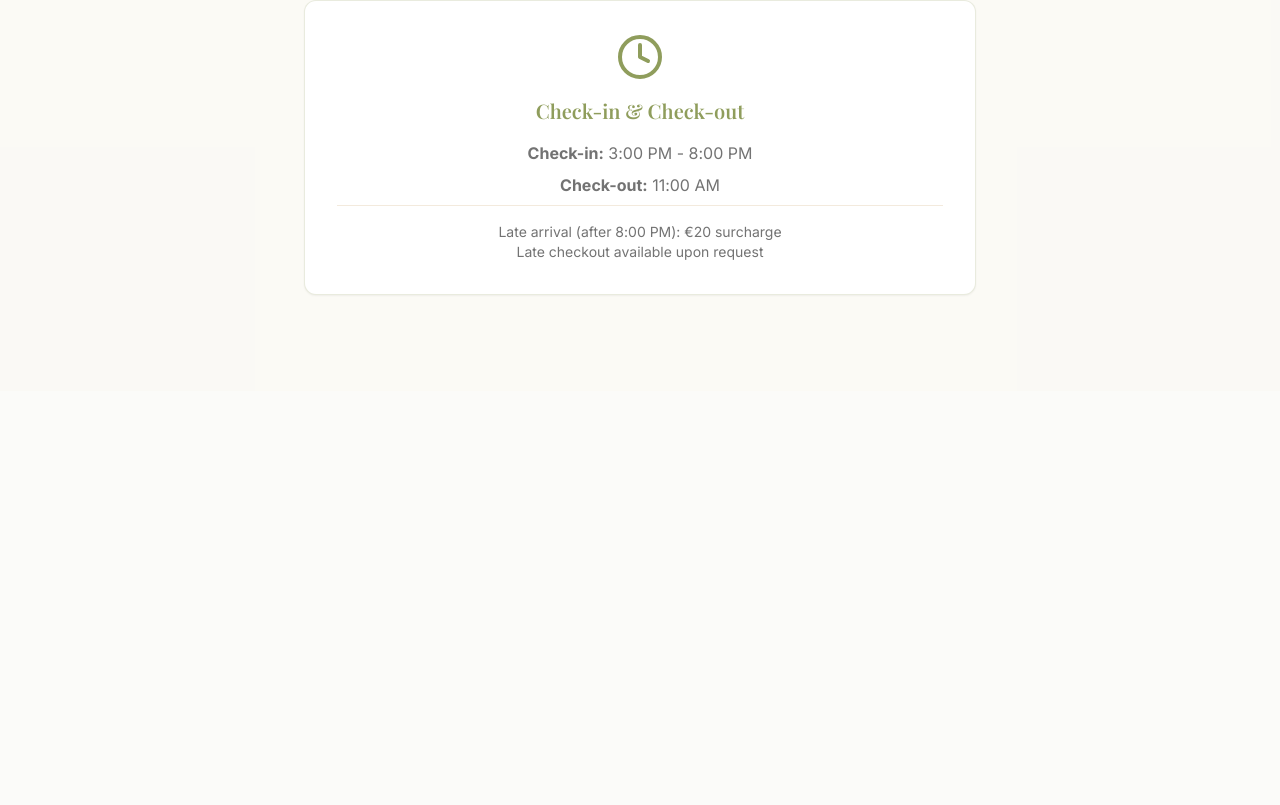
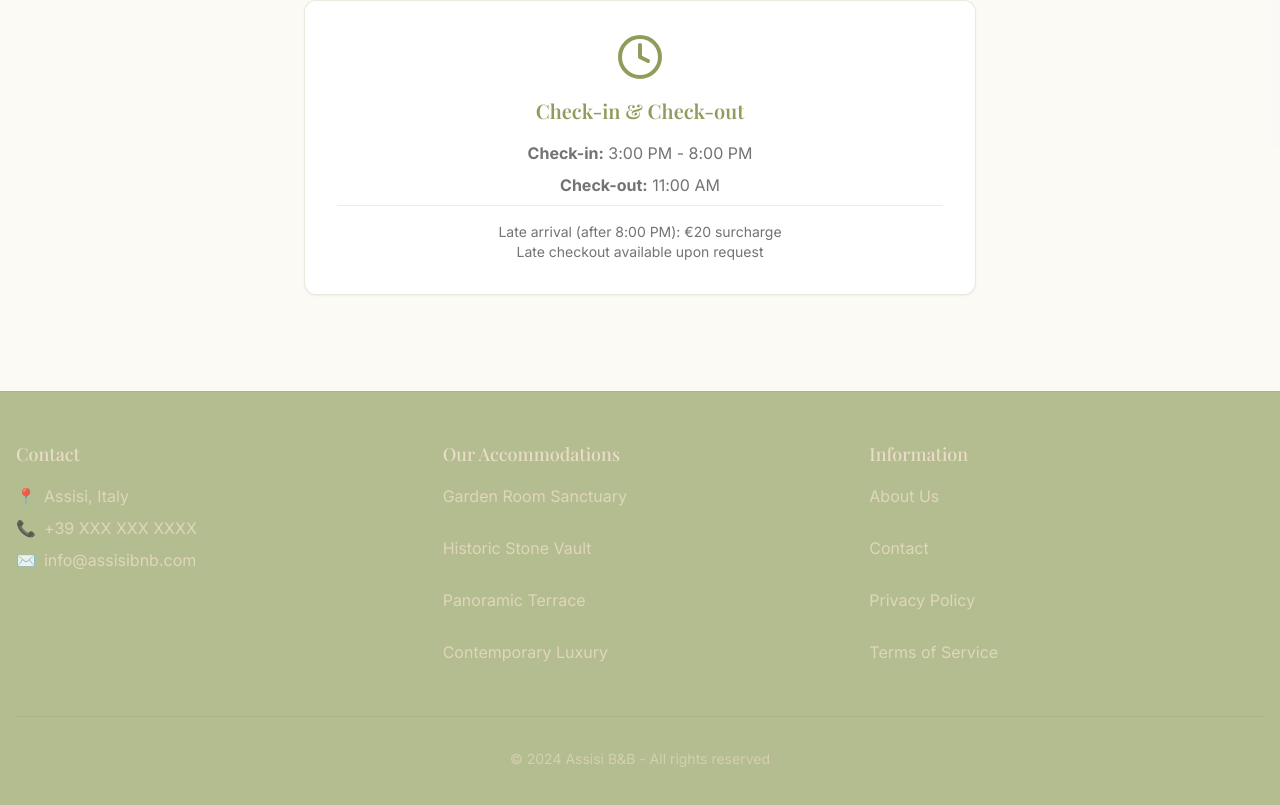
Before and after one commit to Aressand/terrazza-design-foundation, a React (Vite) app: page /about in a window 1280 px wide. Shown: the part 1886-2691 px from the top of the page. Before the commit the page ends 2277 px from the top, so only its background shows below. Built offline with nearby package versions, Linux system fonts and the light colour scheme; a web font is replaced by a local one.

Commit message:
Add Footer Component

```diff
--- /dev/null
+++ b/src/components/Footer.tsx
@@ -0,0 +1,101 @@
+import { Link } from "react-router-dom";
+
+const Footer = () => {
+  return (
+    <footer className="bg-sage-light border-t border-sage/20 mt-auto">
+      <div className="container mx-auto px-4 py-12">
+        <div className="grid grid-cols-1 md:grid-cols-3 gap-8">
+          {/* Contact Column */}
+          <div>
+            <h3 className="text-stone-dark font-medium text-lg mb-4">Contact</h3>
+            <div className="space-y-2 text-stone-dark/80">
+              <p className="flex items-center gap-2">
+                <span>📍</span>
+                Assisi, Italy
+              </p>
+              <p className="flex items-center gap-2">
+                <span>📞</span>
+                +39 XXX XXX XXXX
+              </p>
+              <p className="flex items-center gap-2">
+                <span>✉️</span>
+                info@assisibnb.com
+              </p>
+            </div>
+          </div>
+
+          {/* Rooms Column */}
+          <div>
+            <h3 className="text-stone-dark font-medium text-lg mb-4">Our Accommodations</h3>
+            <div className="space-y-2">
+              <Link
+                to="/rooms/garden-room"
+                className="block text-stone-dark/80 hover:text-stone-dark hover:underline transition-colors"
+              >
+                Garden Room Sanctuary
+              </Link>
+              <Link
+                to="/rooms/stone-vault-apartment"
+                className="block text-stone-dark/80 hover:text-stone-dark hover:underline transition-colors"
+              >
+                Historic Stone Vault
+              </Link>
+              <Link
+                to="/rooms/terrace-apartment"
+                className="block text-stone-dark/80 hover:text-stone-dark hover:underline transition-colors"
+              >
+                Panoramic Terrace
+              </Link>
+              <Link
+                to="/rooms/modern-apartment"
+                className="block text-stone-dark/80 hover:text-stone-dark hover:underline transition-colors"
+              >
+                Contemporary Luxury
+              </Link>
+            </div>
+          </div>
+
+          {/* Legal Column */}
+          <div>
+            <h3 className="text-stone-dark font-medium text-lg mb-4">Information</h3>
+            <div className="space-y-2">
+              <Link
+                to="/about"
+                className="block text-stone-dark/80 hover:text-stone-dark hover:underline transition-colors"
+              >
+                About Us
+              </Link>
+              <Link
+                to="/contact"
+                className="block text-stone-dark/80 hover:text-stone-dark hover:underline transition-colors"
+              >
+                Contact
+              </Link>
+              <a
+                href="#"
+                className="block text-stone-dark/80 hover:text-stone-dark hover:underline transition-colors"
+              >
+                Privacy Policy
+              </a>
+              <a
+                href="#"
+                className="block text-stone-dark/80 hover:text-stone-dark hover:underline transition-colors"
+              >
+                Terms of Service
+              </a>
+            </div>
+          </div>
+        </div>
+
+        {/* Bottom Row */}
+        <div className="mt-8 pt-8 border-t border-sage/20">
+          <p className="text-center text-stone-dark/60 text-sm">
+            © 2024 Assisi B&B - All rights reserved
+          </p>
+        </div>
+      </div>
+    </footer>
+  );
+};
+
+export default Footer;
--- a/src/components/admin/ICalSyncTester.tsx
+++ b/src/components/admin/ICalSyncTester.tsx
@@ -39,9 +39,9 @@ const ICalSyncTester = () => {
   const [testResults, setTestResults] = useState<string[]>([]);
 
   const {
-    syncCalendar,
-    clearSyncData,
-    validateICalUrl,
+    syncAllCalendars,
+    clearAvailabilityData,
+    downloadICalData,
     loading,
     error,
     progress,
@@ -63,8 +63,8 @@ const ICalSyncTester = () => {
 
     addTestResult(`Validating URL: ${url}`);
     try {
-      const isValid = await validateICalUrl(url);
-      addTestResult(`URL validation: ${isValid ? 'VALID' : 'INVALID'}`, isValid ? 'success' : 'error');
+      await downloadICalData(url);
+      addTestResult(`URL validation: VALID`, 'success');
     } catch (err) {
       addTestResult(`Validation failed: ${err instanceof Error ? err.message : 'Unknown error'}`, 'error');
     }
@@ -89,14 +89,21 @@ const ICalSyncTester = () => {
     addTestResult(`Source: ${syncSource}`);
 
     try {
-      const result = await syncCalendar(selectedRoom, url, syncSource);
+      const result = await syncAllCalendars();
 
       if (result.success) {
         addTestResult(`🎉 SYNC SUCCESS!`, 'success');
-        addTestResult(`Events processed: ${result.eventsProcessed}`, 'success');
-        addTestResult(`Dates blocked: ${result.datesBlocked}`, 'success');
+        const totalEvents = result.results.reduce((sum, r) => sum + r.eventsProcessed, 0);
+        const totalDates = result.results.reduce((sum, r) => sum + r.datesBlocked, 0);
+        addTestResult(`Events processed: ${totalEvents}`, 'success');
+        addTestResult(`Dates blocked: ${totalDates}`, 'success');
+        addTestResult(`Successful syncs: ${result.successfulSyncs}/${result.totalConfigs}`, 'success');
       } else {
-        addTestResult(`Sync failed: ${result.errors.join(', ')}`, 'error');
+        addTestResult(`Sync failed. Failed syncs: ${result.failedSyncs}/${result.totalConfigs}`, 'error');
+        const errors = result.results.filter(r => !r.success).map(r => r.error).filter(Boolean);
+        if (errors.length > 0) {
+          addTestResult(`Errors: ${errors.join(', ')}`, 'error');
+        }
       }
     } catch (err) {
       addTestResult(`Sync exception: ${err instanceof Error ? err.message : 'Unknown error'}`, 'error');
@@ -111,7 +118,7 @@ const ICalSyncTester = () => {
 
     addTestResult(`Clearing sync data for room: ${selectedRoom}`);
     try {
-      await clearSyncData(selectedRoom);
+      await clearAvailabilityData(selectedRoom);
       addTestResult('✅ Data cleared successfully', 'success');
     } catch (err) {
       addTestResult(`Clear failed: ${err instanceof Error ? err.message : 'Unknown error'}`, 'error');
--- a/src/pages/About.tsx
+++ b/src/pages/About.tsx
@@ -3,6 +3,7 @@ import SEOHead from "@/components/SEOHead";
 import MobileContactActions from "@/components/MobileContactActions";
 import { Card, CardContent } from "@/components/ui/card";
 import { Clock, Shield, Heart, Phone, MapPin, Mail, Users } from "lucide-react";
+import Footer from "@/components/Footer";
 
 // Placeholder image - you would replace with actual owner/property image
 import assisiHeroBg from "@/assets/assisi-hero-bg.jpg";
@@ -166,6 +167,7 @@ const About = () => {
           </div>
         </section>
       </main>
+      <Footer />
     </>
   );
 };
--- a/src/pages/Contact.tsx
+++ b/src/pages/Contact.tsx
@@ -15,6 +15,7 @@ import { CalendarIcon } from "lucide-react";
 import { format } from "date-fns";
 import { cn } from "@/lib/utils";
 import { toast } from "@/components/ui/use-toast";
+import Footer from "@/components/Footer";
 
 const Contact = () => {
   const [formData, setFormData] = useState({
@@ -439,6 +440,7 @@ const Contact = () => {
           </div>
         </div>
       </main>
+      <Footer />
     </>
   );
 };
--- a/src/pages/GardenRoom.tsx
+++ b/src/pages/GardenRoom.tsx
@@ -8,6 +8,7 @@ import Header from "@/components/Header";
 import SEOHead from "@/components/SEOHead";
 import BookingWidget from "@/components/booking/BookingWidget";
 import MobileOptimizedImage from "@/components/MobileOptimizedImage";
+import Footer from "@/components/Footer";
 
 // Import images
 import gardenRoomHero from "@/assets/garden-room.jpg";
@@ -224,6 +225,7 @@ const GardenRoom = () => {
           </div>
         </section>
       </main>
+      <Footer />
     </>
   );
 };
--- a/src/pages/Index.tsx
+++ b/src/pages/Index.tsx
@@ -5,6 +5,7 @@ import MobileContactActions from "@/components/MobileContactActions";
 import HeroSection from "@/components/HeroSection";
 import RoomsPreview from "@/components/RoomsPreview";
 import CompetitiveAdvantages from "@/components/CompetitiveAdvantages";
+import Footer from "@/components/Footer";
 
 const Index = () => {
   return (
@@ -110,6 +111,7 @@ const Index = () => {
           </div>
         </section>
       </main>
+      <Footer />
     </>
   );
 };
--- a/src/pages/SearchResults.tsx
+++ b/src/pages/SearchResults.tsx
@@ -13,6 +13,7 @@ import { RadioGroup, RadioGroupItem } from "@/components/ui/radio-group";
 import { Label } from "@/components/ui/label";
 import { Checkbox } from "@/components/ui/checkbox";
 import { useSearchAvailability } from "@/hooks/useSearchAvailability";
+import Footer from "@/components/Footer";
 
 const SearchResults = () => {
   const [searchParams] = useSearchParams();
@@ -531,6 +532,7 @@ const SearchResults = () => {
           </div>
         </main>
       </div>
+      <Footer />
     </>
   );
 };
```
